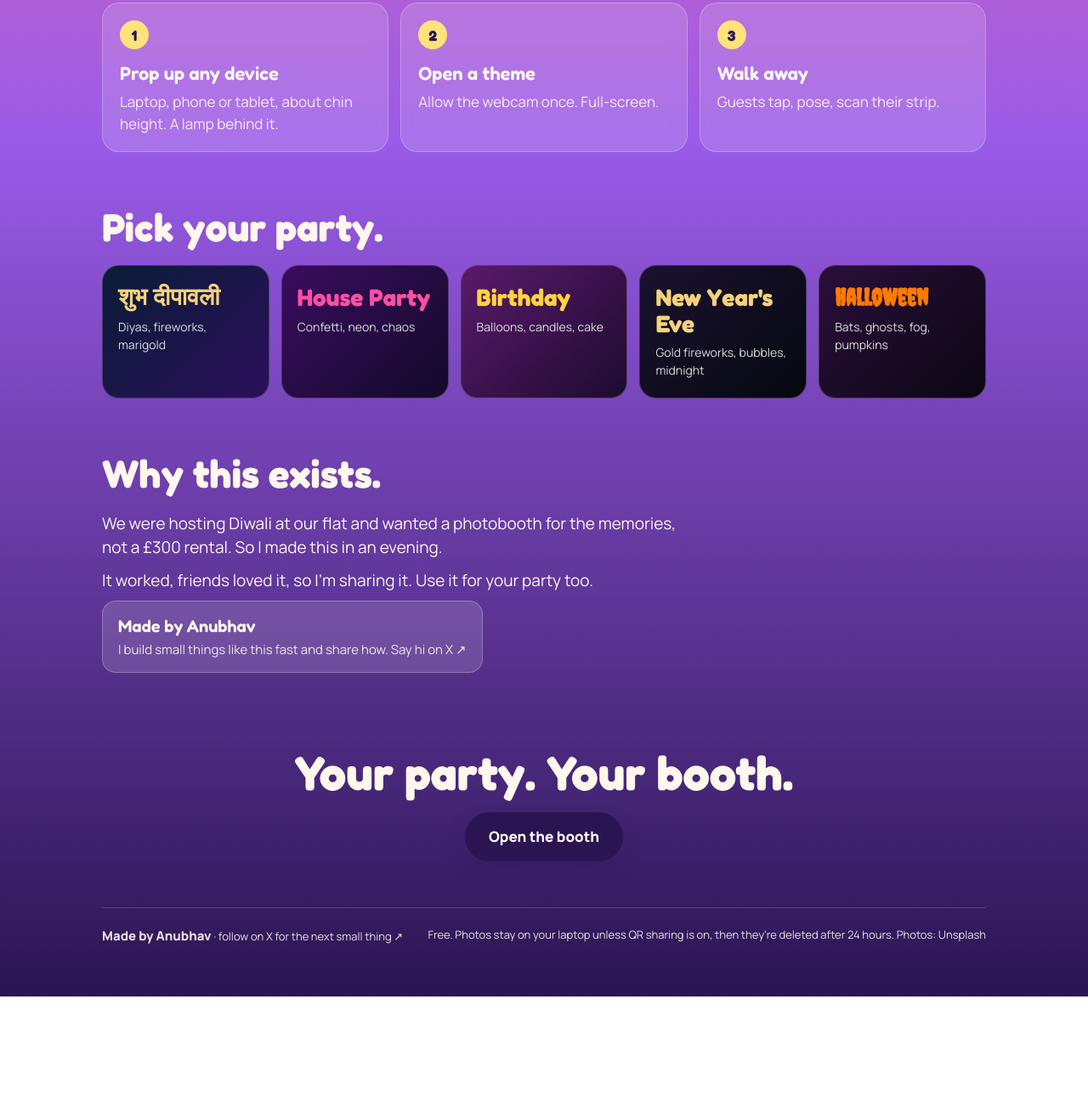
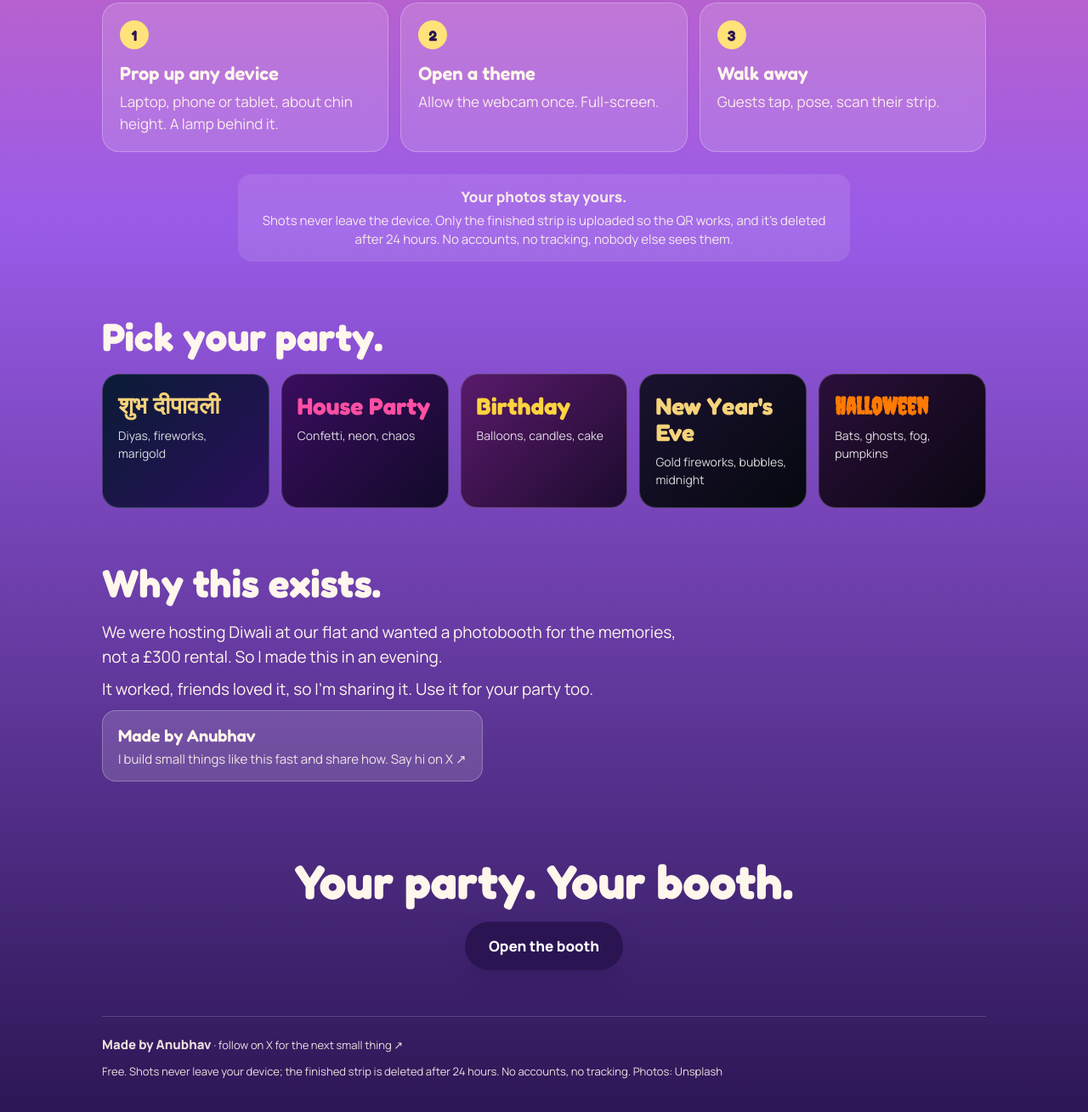
Before and after one commit to anub887/housebooth, a website: page index.html in a window 1280 px wide. Shown: the part 1346-2655 px from the top of the page at 85% size. Before the commit the page ends 2519 px from the top, so only its background shows below. Drawn offline with Linux system fonts and the light colour scheme; a web font is replaced by a local one.

Commit message:
Add privacy note to homepage
Added a privacy notice about photo handling.

```diff
--- a/index.html
+++ b/index.html
@@ -89,6 +89,7 @@ footer a{text-decoration:none}footer a:hover{text-decoration:underline}
 .end h2{font-size:clamp(34px,5vw,56px);margin-bottom:18px}
 footer{margin-top:54px;padding-top:22px;border-top:1px solid rgba(255,255,255,.2);font-size:13px;display:flex;justify-content:space-between;flex-wrap:wrap;gap:10px;opacity:.9}
 footer b{font-size:15px}
+.privacy{margin:26px auto 0;max-width:720px;text-align:center;font-size:15px;line-height:1.5;opacity:.92;background:rgba(255,255,255,.12);border-radius:16px;padding:14px 20px}.privacy b{display:block;font-size:17px;margin-bottom:4px}
 @media (prefers-reduced-motion:reduce){*{animation:none!important}}
 </style>
 </head>
@@ -128,6 +129,7 @@ footer b{font-size:15px}
       <div class="card"><i>2</i><b>Open a theme</b><span>Allow the webcam once. Full-screen.</span></div>
       <div class="card"><i>3</i><b>Walk away</b><span>Guests tap, pose, scan their strip.</span></div>
     </div>
+    <p class="privacy"><b>Your photos stay yours.</b> Shots never leave the device. Only the finished strip is uploaded so the QR works, and it's deleted after 24 hours. No accounts, no tracking, nobody else sees them.</p>
   </section>
 
   <section id="themes">
@@ -153,7 +155,7 @@ footer b{font-size:15px}
     <a class="btn" href="booth">Open the booth</a>
   </section>
 
-  <footer><span><a href="https://x.com/anubhav_builds" target="_blank" rel="noopener"><b>Made by Anubhav</b> &middot; follow on X for the next small thing &#8599;</a></span><span>Free. Photos stay on your laptop unless QR sharing is on, then they're deleted after 24 hours. Photos: <a href="https://unsplash.com" target="_blank" rel="noopener">Unsplash</a></span></footer>
+  <footer><span><a href="https://x.com/anubhav_builds" target="_blank" rel="noopener"><b>Made by Anubhav</b> &middot; follow on X for the next small thing &#8599;</a></span><span>Free. Shots never leave your device; the finished strip is deleted after 24 hours. No accounts, no tracking. Photos: <a href="https://unsplash.com" target="_blank" rel="noopener">Unsplash</a></span></footer>
 </main>
 <script>
 (function(){var c=document.getElementById("sky"),ctx=c.getContext("2d"),W,H,DPR,parts=[],last=0,pal=["#FFE27A","#FFFFFF","#7FE3CF","#FFB27A"];
```
